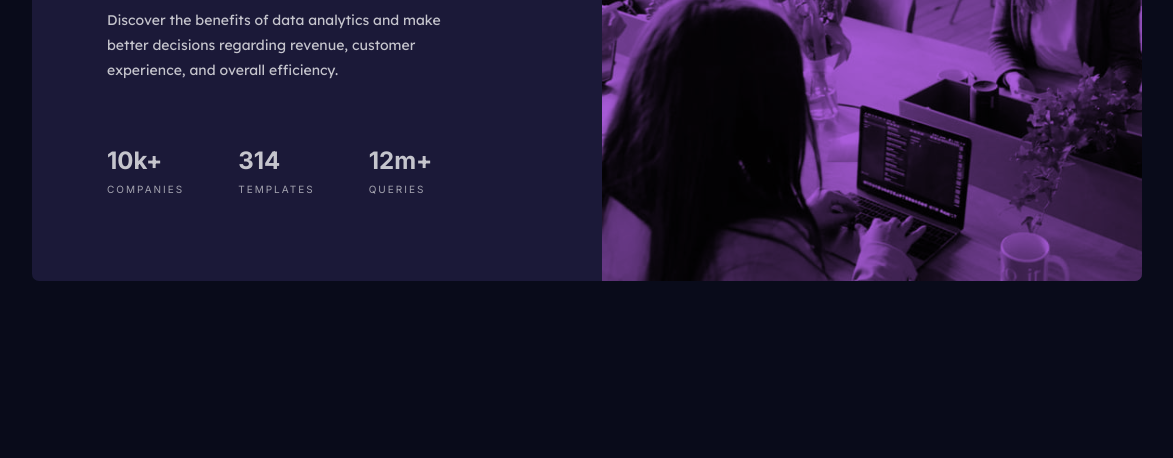
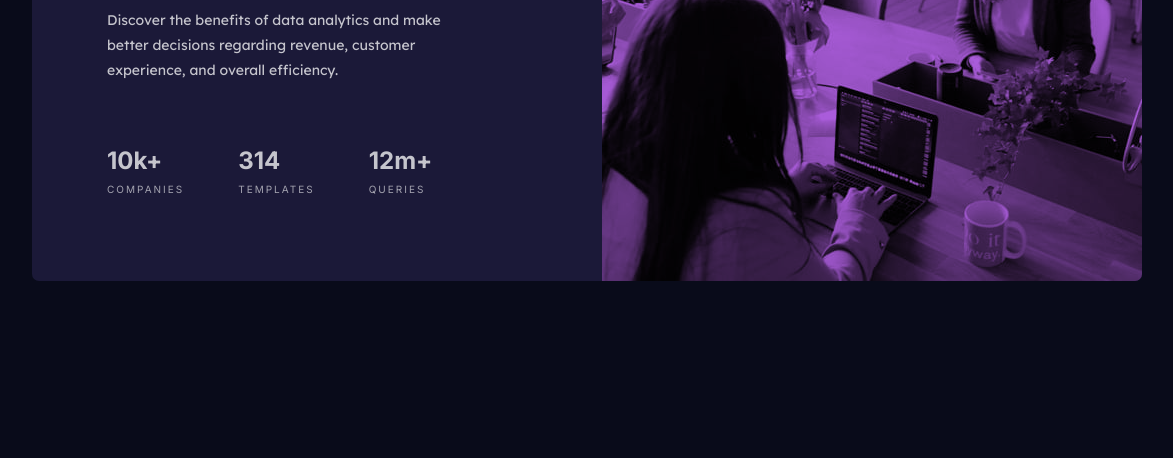
Before and after one commit to JoshBoyer/Stats-preview-card, a plain HTML site: page index.html in a window 1536 px wide. Shown: the part 342-800 px from the top of the page, without its empty margins (181-1354 px from the left). Drawn offline with Linux system fonts and the light colour scheme.

Commit message:
Updated css to set desktop image

```diff
--- a/style.css
+++ b/style.css
@@ -124,6 +124,7 @@ body {
   }
 
   .card--img {
+    background-image: url("./images/image-header-desktop.jpg");
     width: 540px;
     height: 100%;
     border-radius: 0 0.7rem 0.7rem 0;
```
